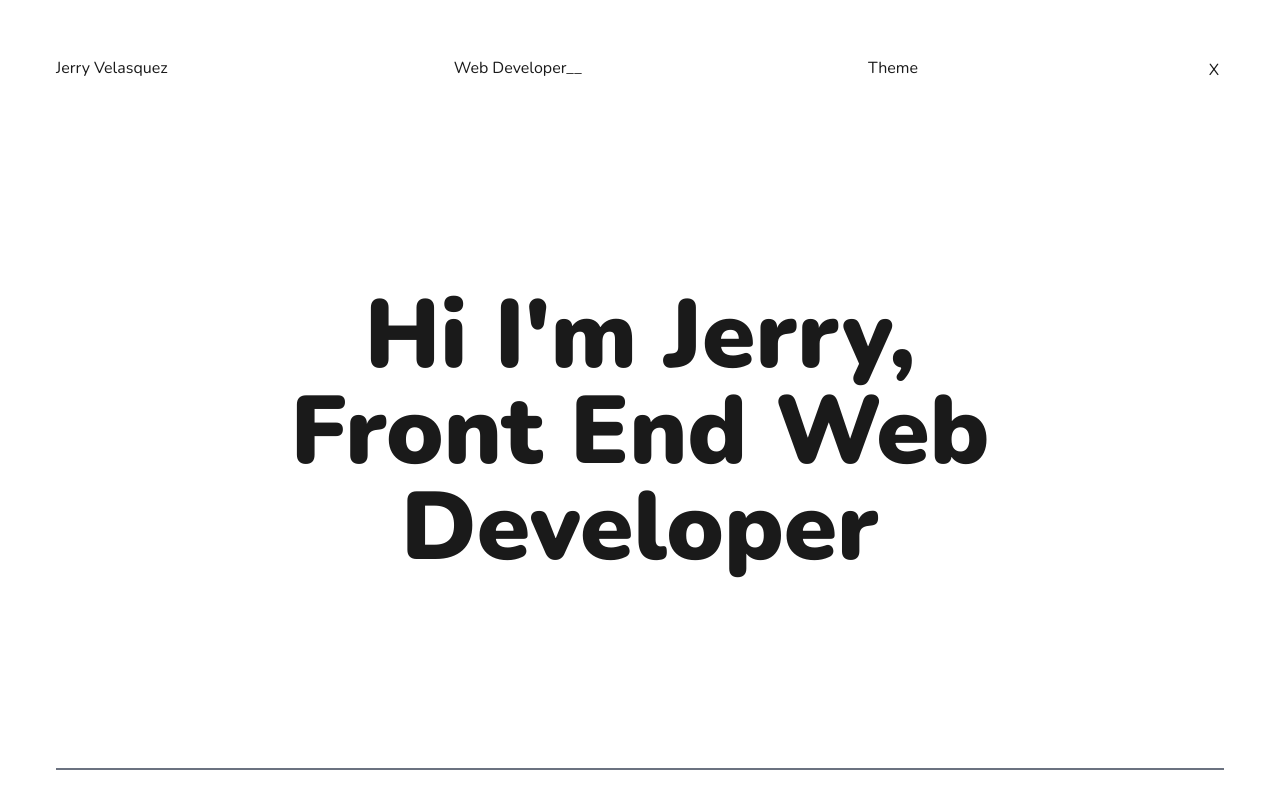
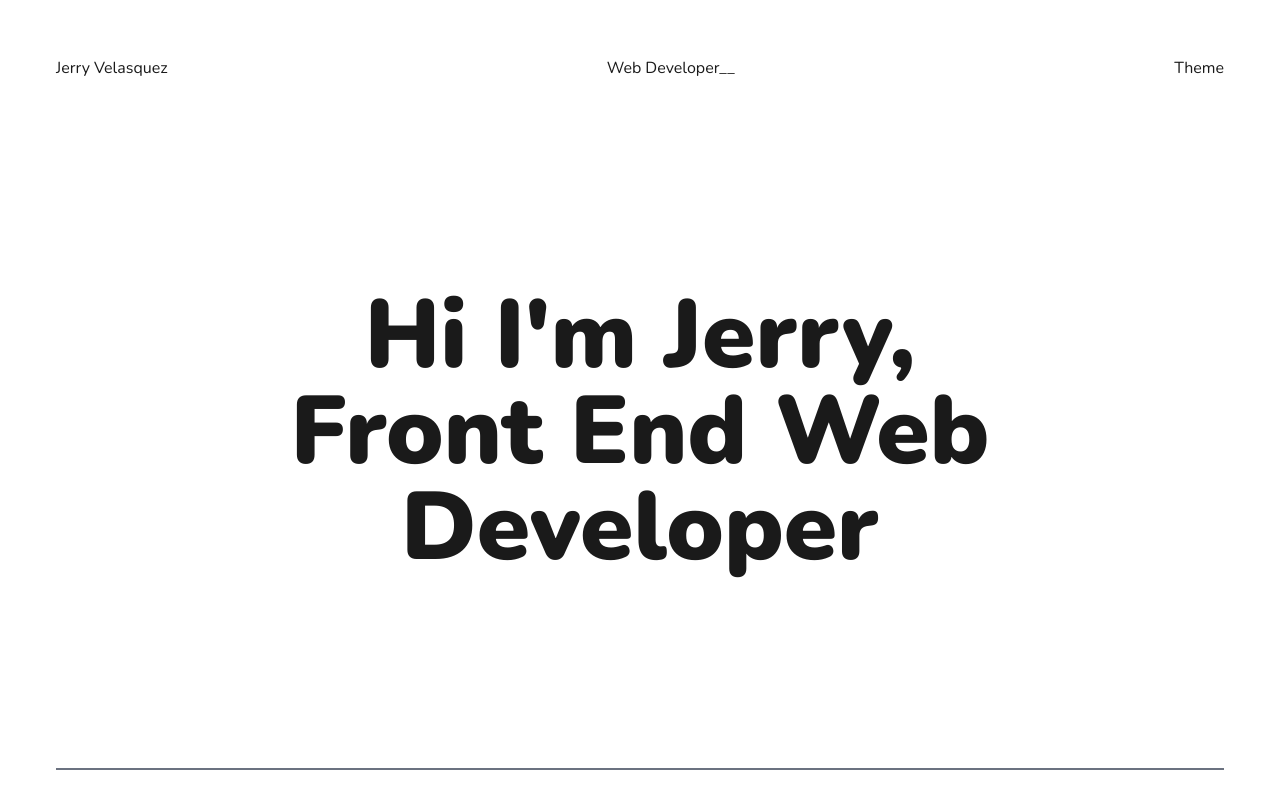
Before and after one commit to jerryv45/Portfolio, a Vue app: page / in a window 1280 px wide. Shown: the top 800 px of the page. Built offline with nearby package versions, Linux system fonts and the light colour scheme.

Commit message:
navigation & styling

```diff
--- a/src/App.vue
+++ b/src/App.vue
@@ -20,9 +20,9 @@
         </ul>
       </span>
 
-      <div class="mb-3  w-5 h-5 grid place-items-center">
+      <!-- <div class="mb-3  w-5 h-5 grid place-items-center">
         X
-      </div>
+      </div> -->
     </div>
 
 
```
